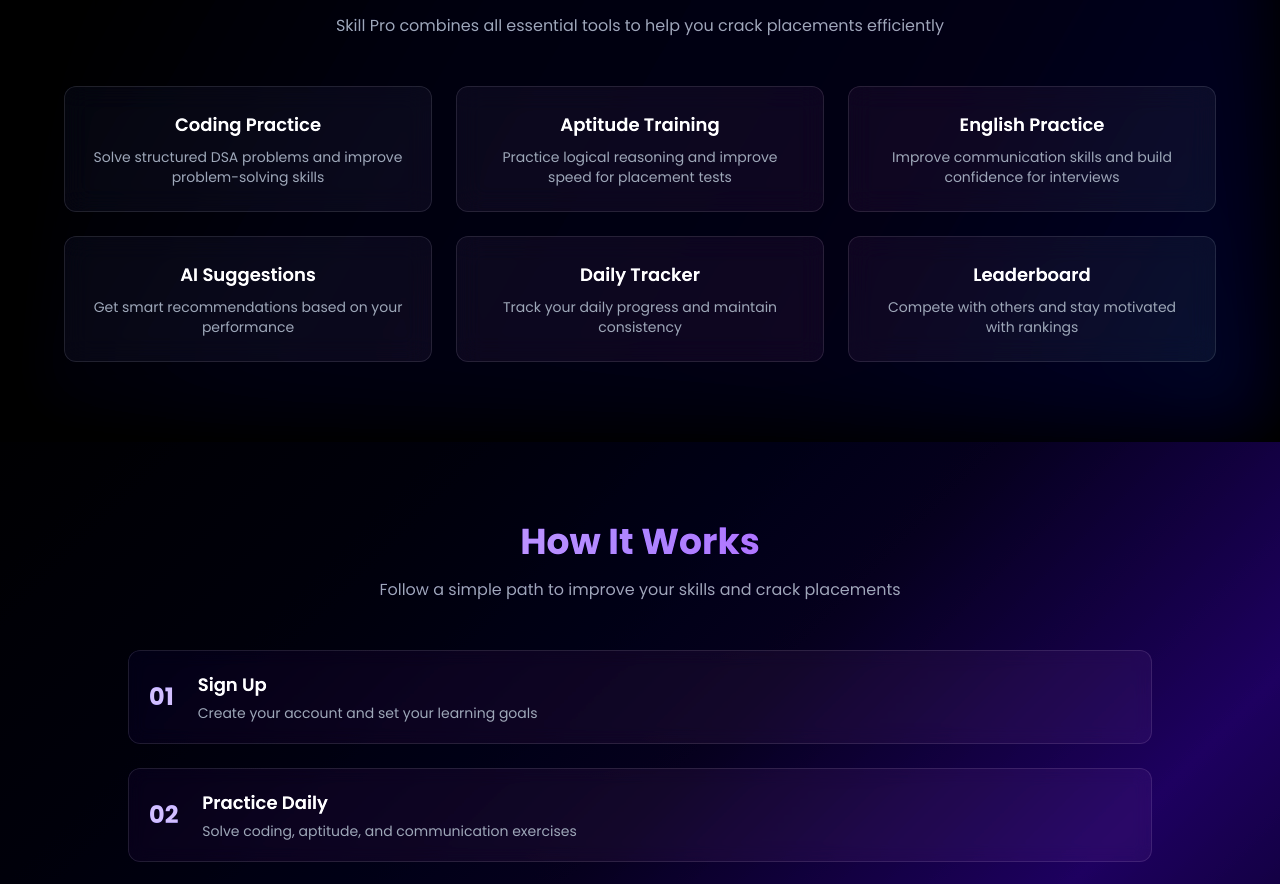
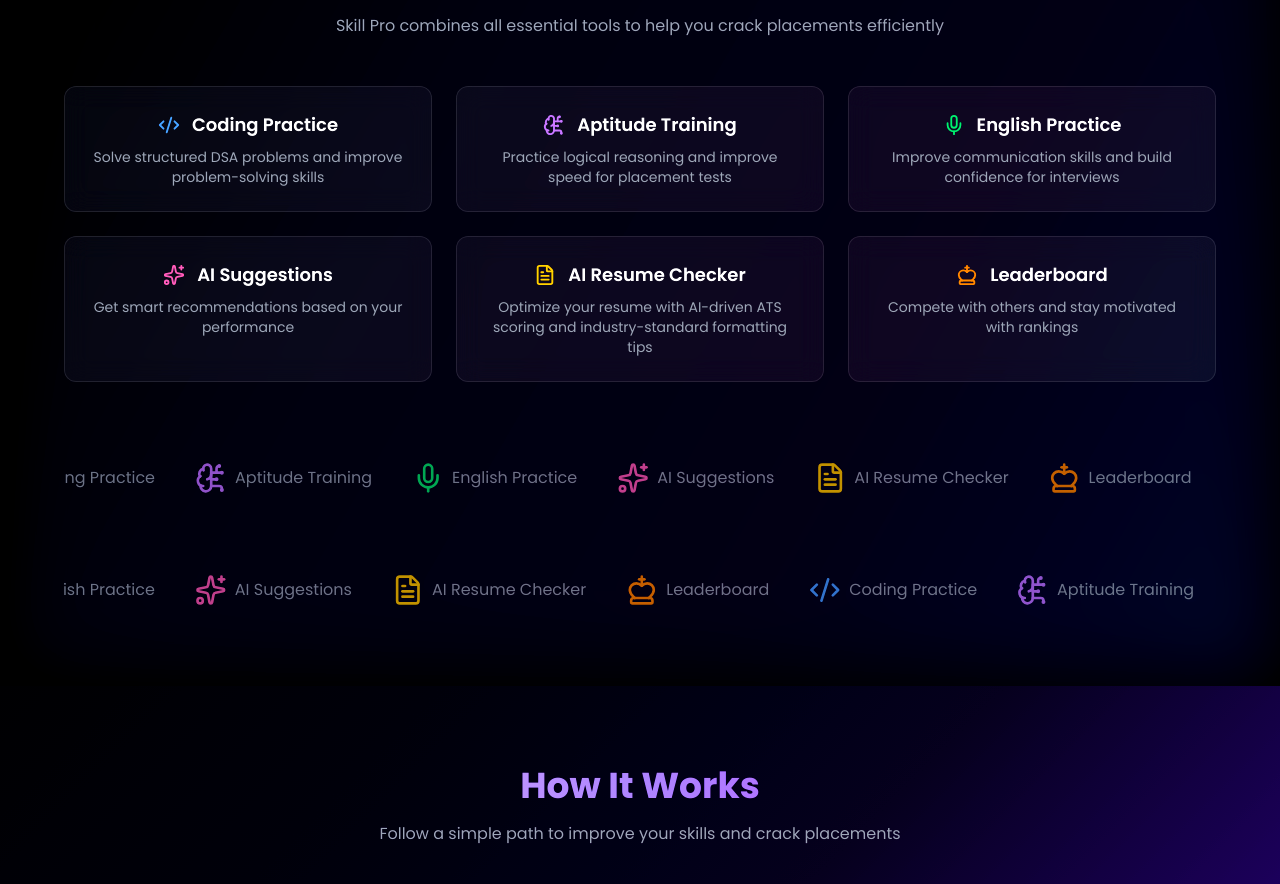
Before and after one commit to awadi99/Skill-Pro, a React (Vite) app in the folder Frontend/: page / in a window 1280 px wide. Shown: the part 1898-2782 px from the top of the page. Built offline with nearby package versions, Linux system fonts and the light colour scheme.

Commit message:
new changes

```diff
--- a/Frontend/src/components/common/Footer.jsx
+++ b/Frontend/src/components/common/Footer.jsx
@@ -1,6 +1,9 @@
 import React from "react";
 import { Link } from "react-router-dom";
 import { FiGithub, FiLinkedin } from "react-icons/fi";
+import Input from '../ui/Input';
+import Button from '../ui/Button';
+import { MailCheck, MapPinCheck, PhoneCall } from "lucide-react";
 
 export default function Footer() {
     return (
@@ -10,7 +13,7 @@
                 <div className="absolute inset-0 bg-[linear-gradient(135deg,#020617,#0f0a1f,#1a0f2e)]"></div>
             </div>
 
-            <div className="max-w-6xl mx-auto grid md:grid-cols-3 gap-8">
+            <div className="max-w-6xl mx-auto grid md:grid-cols-4 gap-8 ">
 
                 <div>
                     <h2 className="text-xl font-bold text-violet-300">Skill Pro</h2>
@@ -48,11 +51,23 @@
                 </div>
 
                 <div className="flex flex-col gap-2">
-                    <h3 className="font-semibold text-white">Legal</h3>
-                    <Link to="/privacy" className="text-gray-400 hover:text-violet-300 text-sm">Privacy Policy</Link>
-                    <Link to="/terms" className="text-gray-400 hover:text-violet-300 text-sm">Terms & Conditions</Link>
-                    <Link to="/contact" className="text-gray-400 hover:text-violet-300 text-sm">Contact</Link>
+                    <h3 className="font-semibold text-white">Contact Us</h3>
+                    <p  className="text-gray-400 hover:text-violet-300 text-sm flex justify-start items-center gap-2 "><MailCheck size={20} />SkillPro.space@gmail.com</p>
+                    <p className="text-gray-400 hover:text-violet-300 text-sm flex justify-start items-center gap-2"><PhoneCall size={20}/>+919673298788</p>
+                    <p  className="text-gray-400 hover:text-violet-300 text-sm flex justify-start  gap-2"><MapPinCheck size={20}/>Silicon Valley,U.S. state of California</p>
                 </div>
+
+
+                <div className="flex flex-col gap-2">
+                    <h3 className="font-semibold text-white">Stay Updated</h3>
+                        <p className="text-[14px] text-white/60">Subscribe to our newsletter for the latest updates and opportunities.</p>
+                        <div className="flex justify-between items-center gap-3 w-50 ">
+                        <Input  type="email"className=" bg-white/6 border-white/20 rounded-4xl  " />
+                        <Button type="submit">Subscribe</Button>
+                        </div>
+
+                </div>
+
 
             </div>
 
--- a/Frontend/src/components/sections/Features.jsx
+++ b/Frontend/src/components/sections/Features.jsx
@@ -1,6 +1,7 @@
 import React from "react";
 import { motion } from "framer-motion";
-import { featuresData } from "../../constants/featuresData";
+import featuresData from '../../constants/featuresData.js';
+
 
 export default function Features() {
     return (
@@ -40,7 +41,10 @@
                     className="mt-12 grid sm:grid-cols-2 md:grid-cols-3 gap-6"
                 >
 
-                    {featuresData.map((item, i) => (
+                    {featuresData.map((item, i) => {
+                        const Icon = item.icon;
+
+                        return (
                             <motion.div
                                 key={i}
                                 variants={{
@@ -53,18 +57,83 @@
 
                                 <div className="absolute inset-0 rounded-xl bg-gradient-to-r from-purple-500/10 via-violet-500/10 to-blue-500/10 opacity-0 group-hover:opacity-100 transition"></div>
 
-                            <h3 className="relative text-lg font-semibold text-white group-hover:text-violet-300 transition">
+
+                                <div className="relative flex justify-center items-center gap-3">
+
+                                    <Icon
+                                        size={22}
+                                        className={`${item.color} ${item.hoverColor} transition`}
+                                    />
+
+                                    <h3 className="text-lg font-semibold text-white group-hover:text-violet-300 transition">
                                         {item.title}
                                     </h3>
+
+                                </div>
 
                                 <p className="relative mt-2 text-gray-400 text-sm">
                                     {item.desc}
                                 </p>
 
                             </motion.div>
-                    ))}
+                        );
+                    })}
+                </motion.div>
 
-                </motion.div>
+
+
+                <div className="mt-20 w-full overflow-hidden">
+
+                    <div className="flex gap-10 animate-scrollX">
+
+                        {[...featuresData, ...featuresData].map((item, i) => {
+                            const Icon = item.icon;
+
+                            return (
+                                <div key={i} className="flex items-center gap-2 min-w-fit opacity-70 hover:opacity-100 transition">
+
+                                    <Icon className={`${item.color} w-8 h-8`} />
+
+                                    <span className="text-gray-400 text-md">
+                                        {item.title}
+                                    </span>
+
+                                </div>
+
+
+                            );
+                        })}
+
+                    </div>
+
+                </div>
+
+
+                <div className="mt-20 w-full overflow-hidden">
+
+                    <div className="flex gap-10 animate-scrollY">
+
+                        {[...featuresData, ...featuresData].map((item, i) => {
+                            const Icon = item.icon;
+
+                            return (
+                                <div key={i} className="flex items-center gap-2 min-w-fit opacity-70 hover:opacity-100 transition">
+
+                                    <Icon className={`${item.color} w-8 h-8`} />
+
+                                    <span className="text-gray-400 text-md">
+                                        {item.title}
+                                    </span>
+
+                                </div>
+
+
+                            );
+                        })}
+
+                    </div>
+
+                </div>
 
             </div>
         </section>
--- a/Frontend/src/components/three/Earth.jsx
+++ b/Frontend/src/components/three/Earth.jsx
@@ -25,7 +25,7 @@
       >
 
 
-        <img className="z-10 w-10 h-10" src="/image/SkillPro1.png" alt="" />
+        <img className="z-10 w-10 h-10 rounded-full" src="/image/SkillPro1.png" alt="" />
 
 
         <div className="absolute inset-0 border border-white/10 rounded-full orbit-spin">
--- a/Frontend/src/constants/faqData.js
+++ b/Frontend/src/constants/faqData.js
@@ -29,4 +29,9 @@
       answer:
         "Yes, Skill Pro provides daily tracking and performance insights.",
     },
+
+    {
+      question: "How does the AI Resume Checker work?",
+      answer: "Our AI scans your resume against specific job descriptions to identify missing keywords, evaluate formatting, and provide a compatibility score. It helps you tailor your profile to pass through Applicant Tracking Systems (ATS) more effectively."
+  }
   ];
--- a/Frontend/src/constants/featuresData.js
+++ b/Frontend/src/constants/featuresData.js
@@ -1,26 +1,60 @@
+import {
+  Code2,
+  Mic,
+  BrainCircuit,
+  ChessKing,
+  Sparkle,
+  Sparkles,
+  File,
+  FileText,
+
+} from "lucide-react";
+
 export const featuresData = [
   {
+    icon: Code2,
     title: "Coding Practice",
     desc: "Solve structured DSA problems and improve problem-solving skills",
+    color: "text-blue-400",
+    hoverColor: "group-hover:text-blue-300",
   },
   {
+    icon: BrainCircuit,
     title: "Aptitude Training",
     desc: "Practice logical reasoning and improve speed for placement tests",
+    color: "text-purple-400",
+    hoverColor: "group-hover:text-purple-300",
   },
   {
+    icon: Mic,
     title: "English Practice",
     desc: "Improve communication skills and build confidence for interviews",
+    color: "text-green-400",
+    hoverColor: "group-hover:text-green-300",
   },
   {
+    icon: Sparkles,
     title: "AI Suggestions",
     desc: "Get smart recommendations based on your performance",
+    color: "text-pink-400",
+    hoverColor: "group-hover:text-pink-300",
   },
   {
-      title: "Daily Tracker",
-      desc: "Track your daily progress and maintain consistency",
+    icon: FileText,
+    title: "AI Resume Checker",
+    desc: "Optimize your resume with AI-driven ATS scoring and industry-standard formatting tips",
+    color: "text-yellow-400",
+    hoverColor: "group-hover:text-yellow-300",
   },
   {
+    icon: ChessKing,
     title: "Leaderboard",
     desc: "Compete with others and stay motivated with rankings",
+    color: "text-orange-400",
+    hoverColor: "group-hover:text-orange-300",
   },
 ];
+
+
+
+export default featuresData;
--- a/Frontend/src/constants/whyData.js
+++ b/Frontend/src/constants/whyData.js
@@ -15,4 +15,8 @@
       title: "Placement Oriented",
       desc: "Everything is designed to help you crack real company interviews",
     },
+    {
+      title: "Career-Ready Profiles",
+      desc: "Go beyond learning with an AI resume checker that ensures your profile is recruiter-ready and ATS-optimized",
+    },
   ];
--- a/Frontend/src/style/index.css
+++ b/Frontend/src/style/index.css
@@ -133,3 +133,31 @@
 .counter-spin-reverse {
   animation: spin 20s linear infinite;
 }
+
+
+@keyframes scrollX {
+  0% {
+    transform: translateX(0);
+  }
+  100% {
+    transform: translateX(-50%);
+  }
+}
+
+.animate-scrollX {
+  animation: scrollX 6s linear infinite;
+}
+
+
+@keyframes scrollY {
+  100% {
+    transform: translateX(0);
+  }
+  0% {
+    transform: translateX(-50%);
+  }
+}
+
+.animate-scrollY {
+  animation: scrollY 6s linear infinite;
+}
```
Also changed, not shown: Frontend/src/pages/Login.jsx (+30 -33 lines), Frontend/src/pages/SignUp.jsx (+34 -35 lines). Lines whose indentation alone changed are shown as unchanged.
